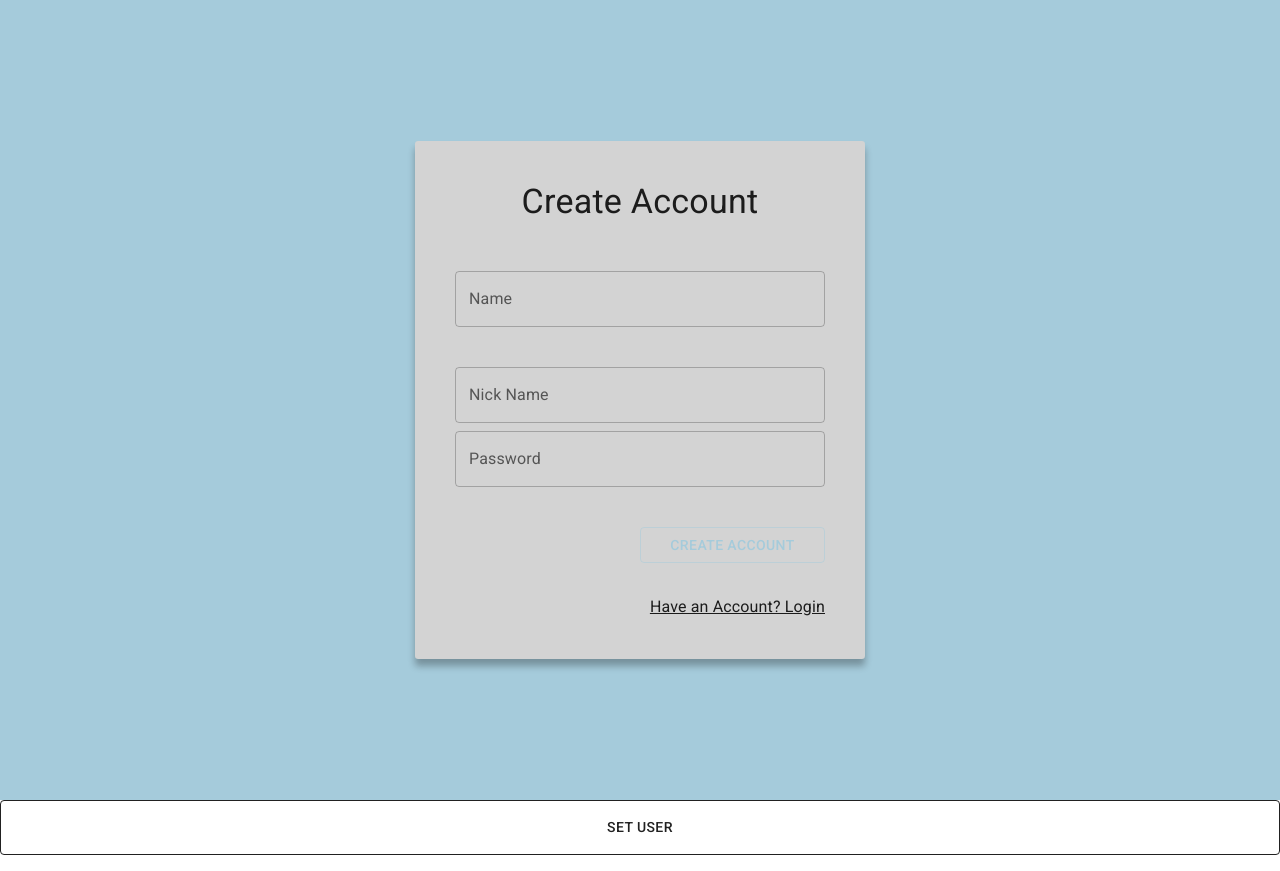
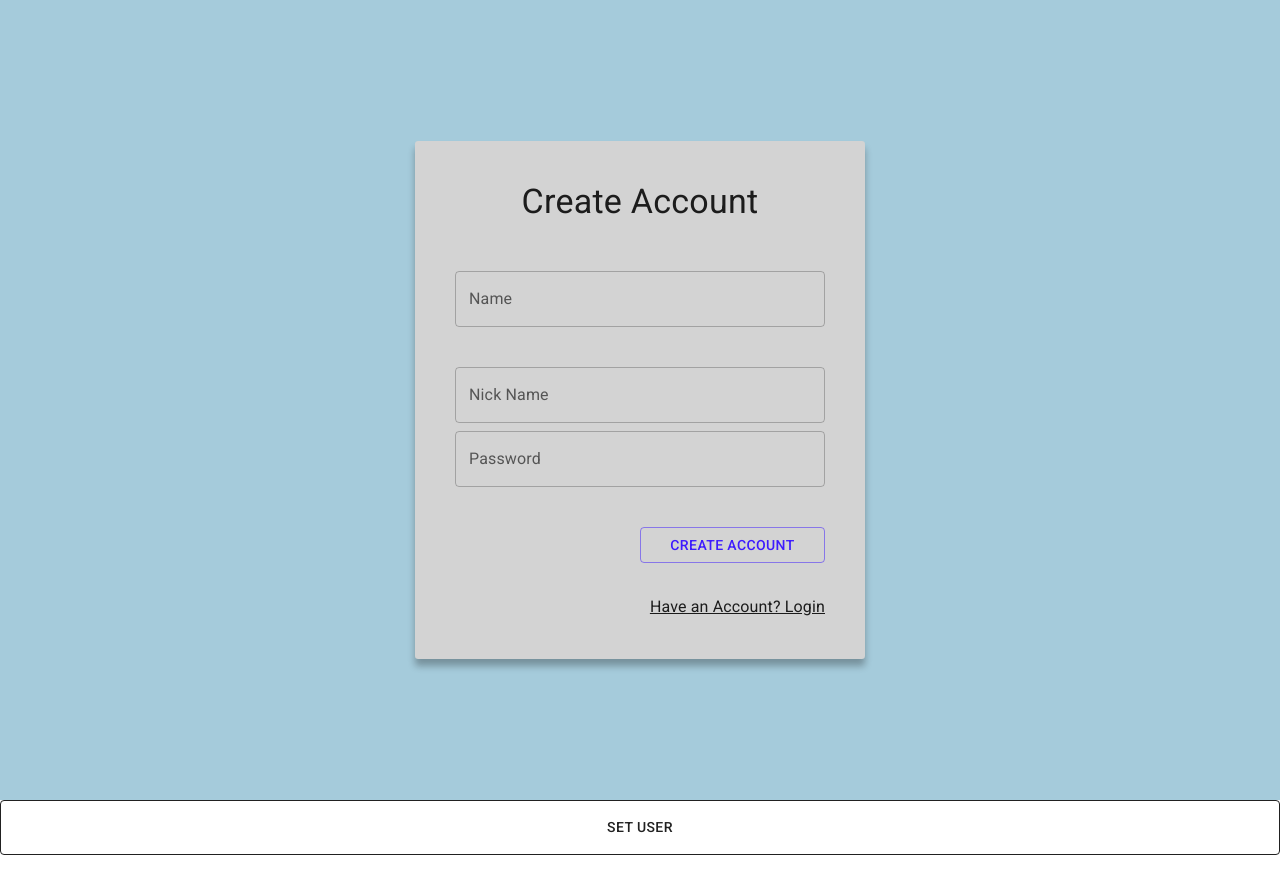
Before and after one commit to CJ-arg/mern-challenge, a React (Vite) app: page /auth/register in a window 1280 px wide. Built offline with nearby package versions, Linux system fonts and the light colour scheme.

Commit message:
register style

```diff
--- a/src/auth/pages/RegisterPage.tsx
+++ b/src/auth/pages/RegisterPage.tsx
@@ -37,7 +37,12 @@ export const RegisterPage = () => {
             </Grid>
             <Grid container justifyContent="right" sx={{ mb: 3 }}>
               <Grid item xs={12} sm={6}>
-                <Button variant="outlined" fullWidth sx={{ mb: 1, mt: 5 }}>
+                <Button
+                  variant="outlined"
+                  color="secondary"
+                  fullWidth
+                  sx={{ mb: 1, mt: 5 }}
+                >
                   {" "}
                   Create Account
                 </Button>
```
